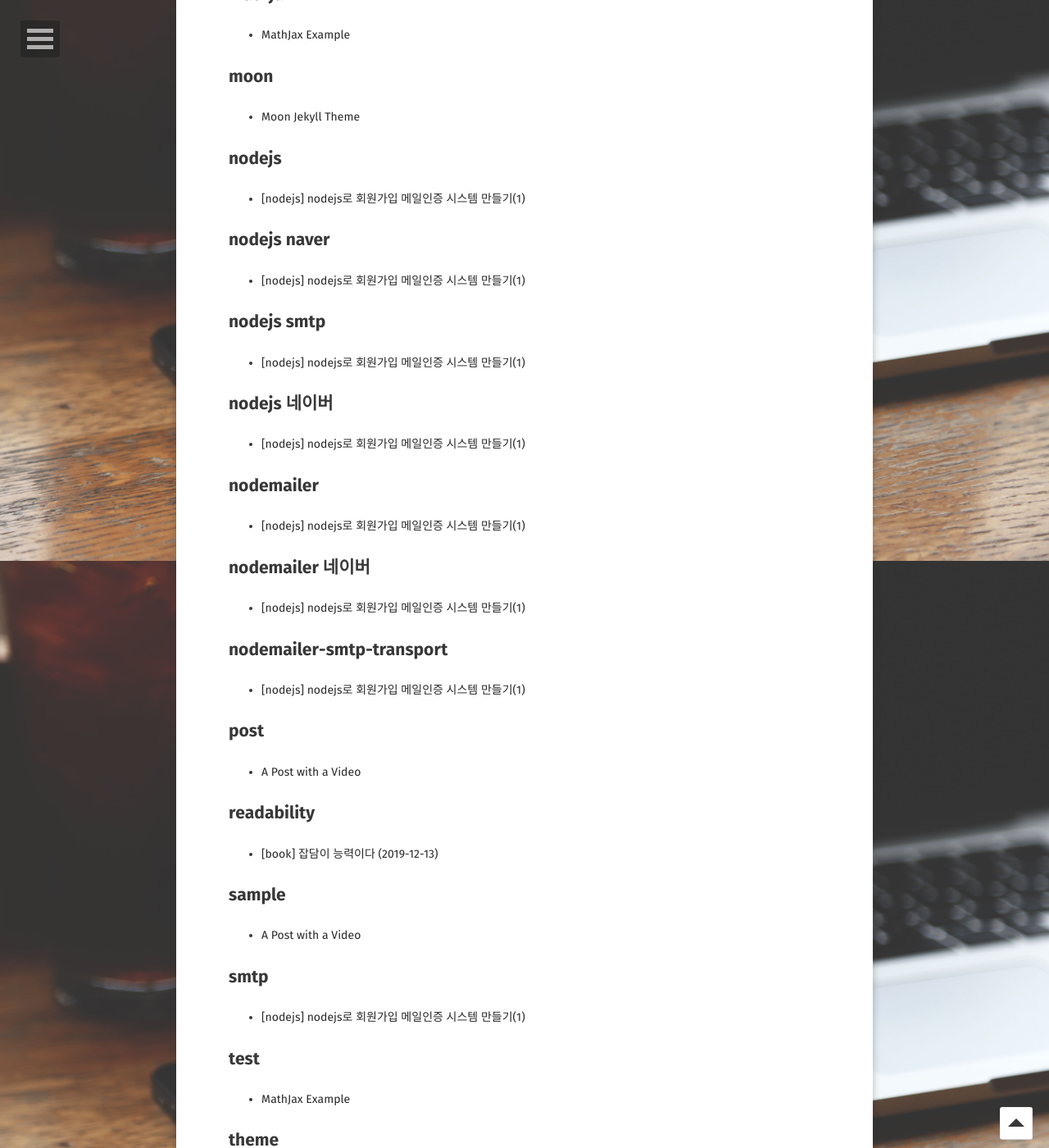
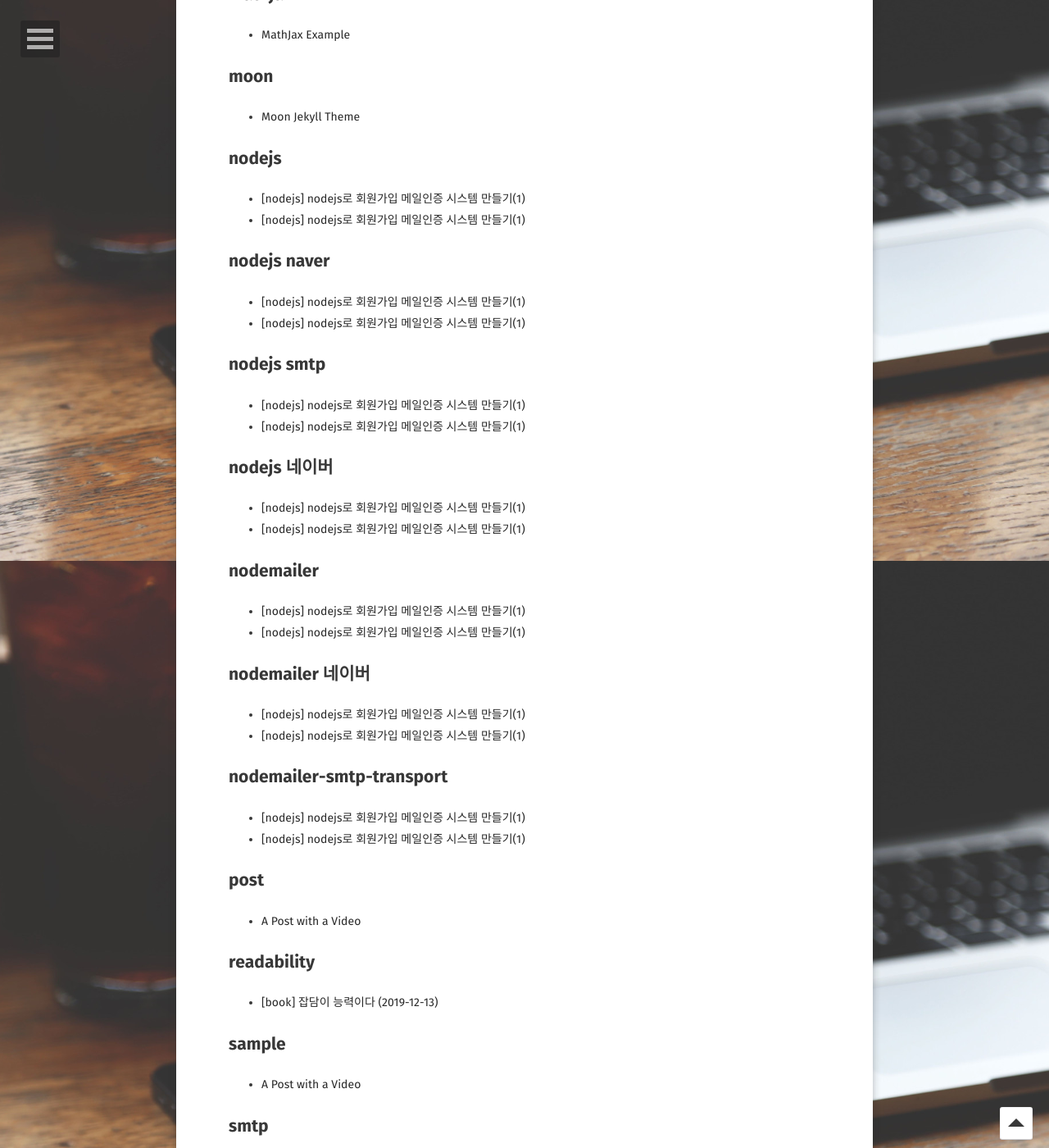
Before and after one commit to plan5886/plan5886.github.io, a Jekyll site: the page built from tags/index.html, in a window 1280 px wide and 1400 px high, scrolled down 1116 px. Shown: the whole window at 82% size. Built offline with Jekyll 4.4.1, drawn with Linux system fonts in a browser that asks for light colours; some web fonts are replaced; some of the changed text lies outside the part shown.

Commit message:
some change

```diff
--- /dev/null
+++ b/_posts/2019-12-17-[nodejs]nodemailer with naver.md
@@ -0,0 +1,25 @@
+---
+layout: post
+title:  "[nodejs] nodejs로 회원가입 메일인증 시스템 만들기(1)"
+date:   2019-12-15
+excerpt: "nodejs를 이용하여 회원가입 시, 인증 메일을 보내는 시스템을 구현해 보겠습니다~"
+tag: [nodejs, nodemailer, smtp, nodemailer-smtp-transport, nodejs naver, nodejs smtp, nodejs 네이버, nodemailer 네이버 ]
+comments: true
+---
+
+# nodejs 로 회원가입 메일인증 시스템 만들기(2)
+
+### 읽기전에...
+이 글은 nodejs express의 기본 지식을 어느정도 갖추신 분들을 위한 글입니다.<br> nodejs가 처음이시라면,
+[egoing님의 nodejs강의](https://opentutorials.org/course/3332/21028)
+혹은 [w3schools의 nodejs강의](https://www.w3schools.com/nodejs/default.asp) 를 추천드립니다.<br>
+(vuejs와 함께 사용하시는 분들은 [이 강의](https://medium.com/hivelab-dev/vue-express-mysql-part1-98f68408d444)도 추천드립니다.)
+
+### 참고사이트
+https://nodemailer.com/about/ (nodemailer 공식사이트) <br>
+https://miryang.dev/2019/04/25/nodejs-page-3/ (mac 환경에서 nodejs와 mongoDB를 이용하여 시스템 구축)
+=> 저는 mongoDB가 아닌 windows10 환경에서 mysql과 vuejs를 함께 이용해서 구축하였습니다.
+
+<br><br>
+## Frontend의 상태
+<hr>
```
Also changed, not shown: _posts/2019-12-15-[nodejs]nodemailer with naver.md (+1 -1 lines).
